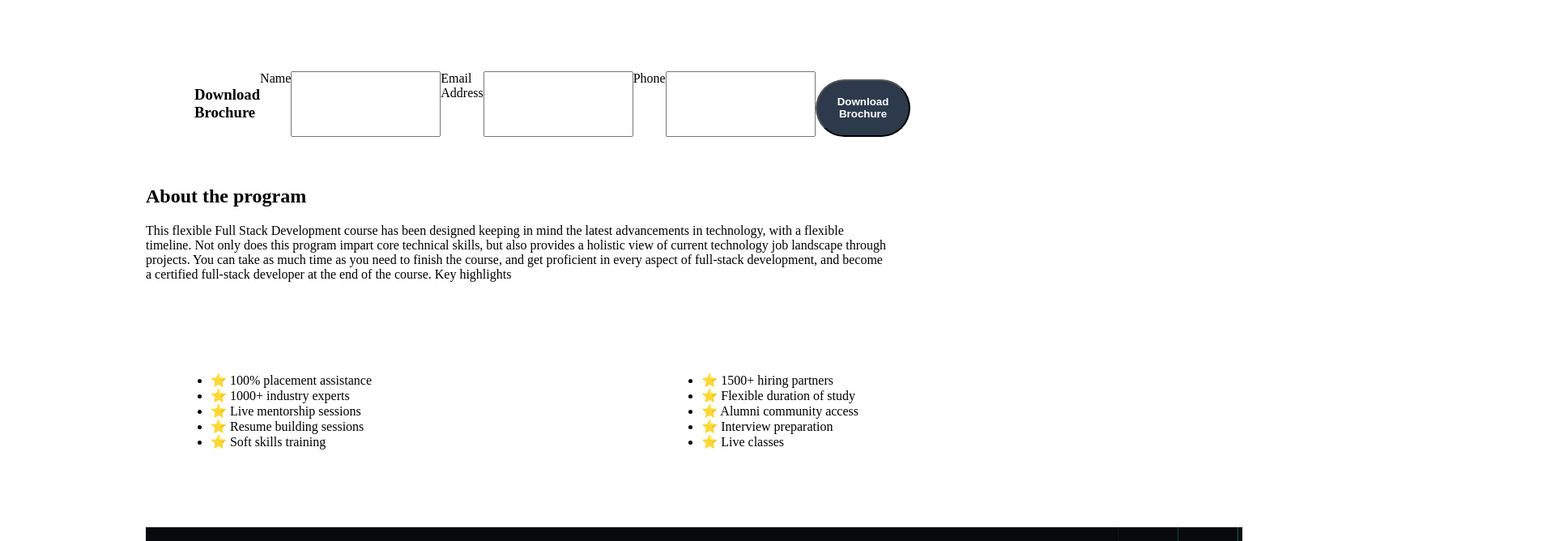
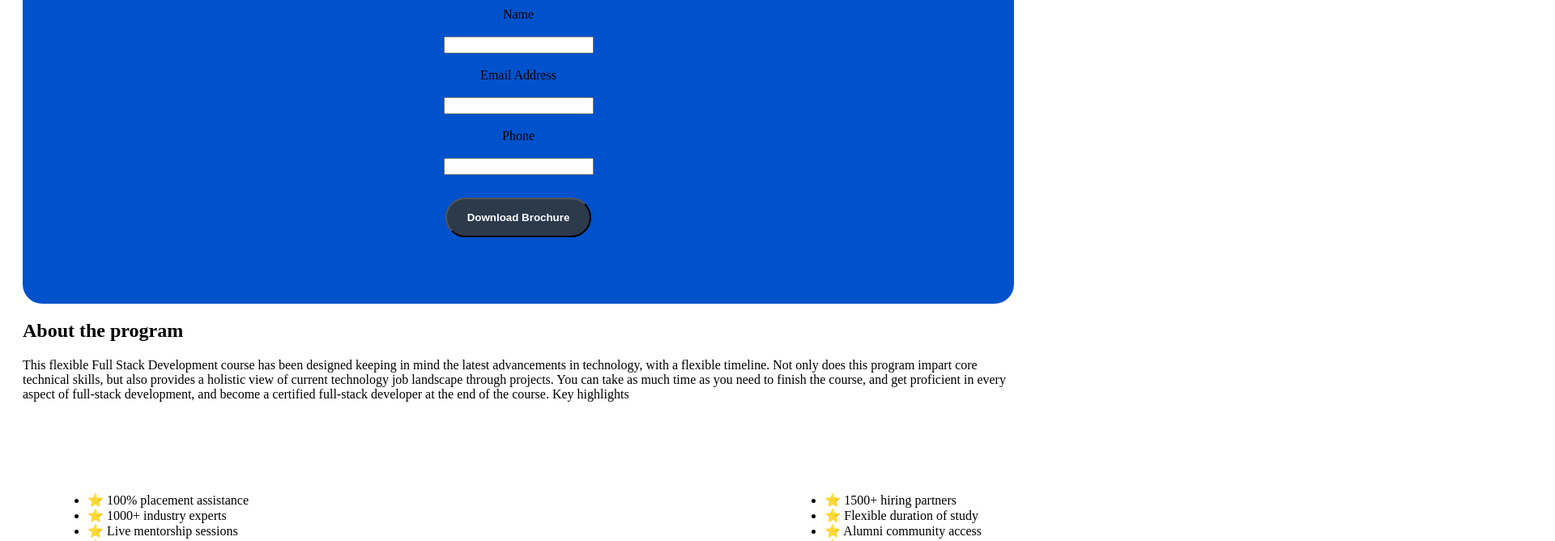
Before and after one commit to Kamruddin1/ns_clone_grp-1, a plain HTML site: page NsClone_grp-1/Course/full-stack.html in a window 1280 px wide. Shown: the part 1228-1896 px from the top of the page at 81% size, 1920 px wide, since content can reach past the window. Drawn offline with Linux system fonts and the light colour scheme.

Commit message:
css broch_form

```diff
--- a/NsClone_grp-1/Course/full-stack.html
+++ b/NsClone_grp-1/Course/full-stack.html
@@ -8,6 +8,11 @@
   <title>Full Stack Course</title>
   <!-- <link rel="stylesheet" href="styleNS.css"> -->
   <style>
+    * {
+      -webkit-box-sizing: border-box;
+      -moz-box-sizing: border-box;
+      box-sizing: border-box;
+    }
     #div {
       padding: 20px;
     }
@@ -16,10 +21,10 @@
       margin: 20px;
     }
 
-    #body {
+    /* #body {
       margin: 80px;
       padding: 80px;
-    }
+    } */
 
     section {
       padding: 20px;
@@ -30,6 +35,29 @@
       display: flex;
       flex-direction: row;
       justify-content: space-between;
+    }
+
+    #form-bro {
+      position: relative;
+      z-index: 5;
+      display: -webkit-box;
+      display: -webkit-flex;
+      display: -ms-flexbox;
+      display: flex;
+      overflow: hidden;
+      padding: 4em 0;
+      -webkit-box-orient: vertical;
+      -webkit-box-direction: normal;
+      -webkit-flex-direction: column;
+      -ms-flex-direction: column;
+      flex-direction: column;
+      -webkit-box-align: center;
+      -webkit-align-items: center;
+      -ms-flex-align: center;
+      align-items: center;
+      border-radius: 1.5em;
+      background-color: #0052cc;
+      text-align: center;
     }
 
     #batch {
@@ -112,7 +140,7 @@
   </section>
   <section>
 
-    <section id="form">
+    <section id="form-bro">
       <h1>Download Brochure</h1><br>
       <label>Name</label><br>
       <input type="text"><br>
```
